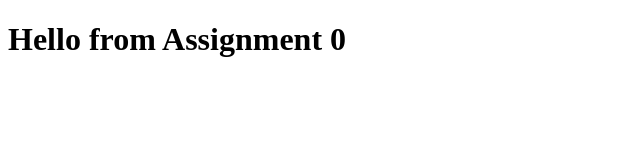
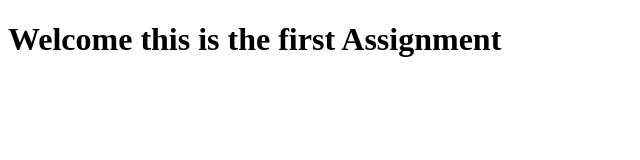
Before and after one commit to abood-AGH/assignment, a plain HTML site: page index.html in a window 1280 px wide. Shown: the whole page, without its empty margins (0-640 px from the left). Drawn offline with Linux system fonts and the light colour scheme.

Commit message:
First commit

```diff
--- a/index.html
+++ b/index.html
@@ -1,9 +1,9 @@
 <!DOCTYPE html>
 <html>
 <head>
-    <title>Assignment 0</title>
+    <title>AbdAlrhman Assignment</title>
 </head>
 <body>
-    <h1>Hello from Assignment 0</h1>
+    <h1>Welcome this is the first Assignment</h1>
 </body>
 </html>
```
